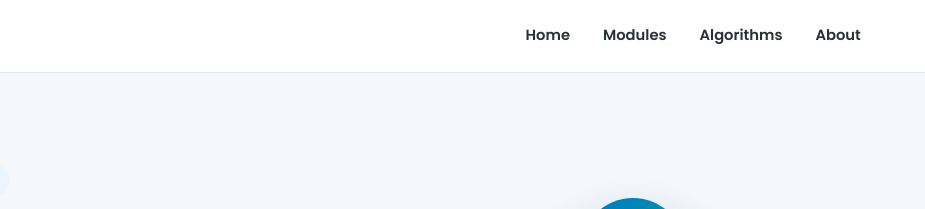
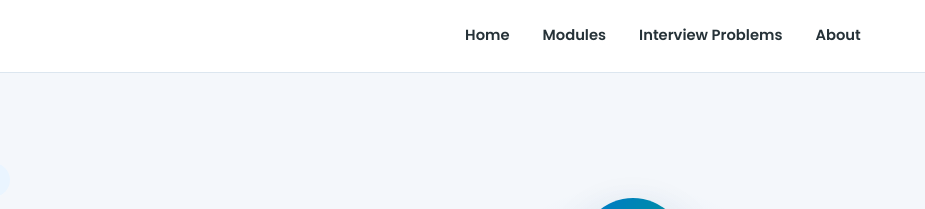
Before and after one commit to drshyamalaucet/cs25c08_Data_Structure, a plain HTML site: page index.html in a window 1280 px wide. Shown: the top 209 px of the page, 355-1280 px from the left. Drawn offline with Linux system fonts and the light colour scheme.

Commit message:
Add files via upload

```diff
--- a/index.html
+++ b/index.html
@@ -30,7 +30,7 @@
         <nav class="site-nav" aria-label="Primary navigation" data-mobile-nav>
             <a href="index.html">Home</a>
             <a href="#modules">Modules</a>
-            <a href="#algorithms">Algorithms</a>
+            <a href="InterviewQuestions/main.html">Interview Problems</a>
             <a href="#about">About</a>
         </nav>
     </div>
```
